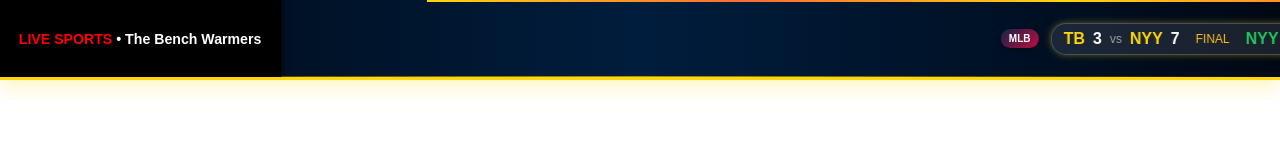
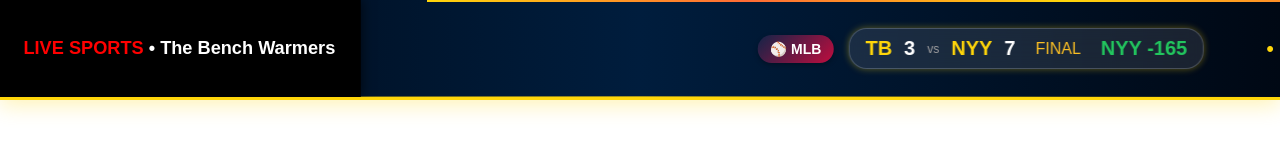
Before and after one commit to JujuNY143/sports-ticker, a plain HTML site: page index.html in a window 1280 px wide. Drawn offline with Linux system fonts and the light colour scheme.

Commit message:
Update index.html

```diff
--- a/index.html
+++ b/index.html
@@ -28,12 +28,11 @@
             background: linear-gradient(90deg, #000814 0%, #001d3d 50%, #000814 100%);
             border-bottom: 3px solid #ffd60a;
             box-shadow: 0 5px 20px rgba(255, 214, 10, 0.3);
-            height: 80px;
+            height: 100px;
             overflow: hidden;
             z-index: 1000;
         }
 
-        /* Add viewer engagement elements */
         .ticker-header {
             position: absolute;
             left: 0;
@@ -43,12 +42,12 @@
             color: #ffffff;
             display: flex;
             align-items: center;
-            padding: 0 20px;
+            padding: 0 25px;
             font-weight: bold;
-            font-size: 14px;
+            font-size: 18px;
             z-index: 1001;
             box-shadow: 2px 0 10px rgba(0, 0, 0, 0.5);
-            min-width: 200px;
+            min-width: 250px;
             animation: headerPulse 4s ease-in-out infinite;
         }
 
@@ -69,12 +68,12 @@
 
         .ticker-content {
             position: absolute;
-            left: 200px;
+            left: 250px;
             top: 0;
             height: 100%;
             display: flex;
             align-items: center;
-            animation: scroll 60s linear infinite;
+            animation: scroll 75s linear infinite;
             white-space: nowrap;
         }
 
@@ -90,20 +89,20 @@
         .ticker-item {
             display: inline-flex;
             align-items: center;
-            margin-right: 40px;
+            margin-right: 50px;
             color: #ffffff;
-            font-size: 16px;
+            font-size: 20px;
             font-weight: 500;
         }
 
         .sport-badge {
             background: linear-gradient(135deg, #ff6b35 0%, #f7931e 100%);
             color: white;
-            padding: 4px 8px;
-            border-radius: 12px;
-            font-size: 10px;
+            padding: 6px 12px;
+            border-radius: 15px;
+            font-size: 14px;
             font-weight: bold;
-            margin-right: 12px;
+            margin-right: 15px;
             text-transform: uppercase;
             box-shadow: 0 2px 5px rgba(0, 0, 0, 0.3);
         }
@@ -122,6 +121,10 @@
 
         .sport-badge.ncaa {
             background: linear-gradient(135deg, #ff8500 0%, #232d4b 100%);
+        }
+
+        .sport-badge.mls {
+            background: linear-gradient(135deg, #005DAA 0%, #FF6900 100%);
         }
 
         .score-display {
@@ -160,9 +163,9 @@
         .breaking {
             background: linear-gradient(135deg, #dc2626 0%, #991b1b 100%);
             color: white;
-            padding: 2px 6px;
-            border-radius: 8px;
-            font-size: 10px;
+            padding: 4px 10px;
+            border-radius: 10px;
+            font-size: 12px;
             font-weight: bold;
             animation: breakingPulse 1.5s infinite;
         }
@@ -186,14 +189,14 @@
 
         .time-status {
             color: #fbbf24;
-            font-size: 12px;
+            font-size: 16px;
             margin-left: 8px;
         }
 
         .separator {
             color: #ffd60a;
-            margin: 0 8px;
-            font-size: 18px;
+            margin: 0 12px;
+            font-size: 22px;
         }
 
         /* Keep people watching - add engaging elements */
@@ -233,10 +236,10 @@
         .score-display {
             display: flex;
             align-items: center;
-            gap: 8px;
+            gap: 12px;
             background: rgba(255, 255, 255, 0.1);
-            padding: 6px 12px;
-            border-radius: 15px;
+            padding: 8px 16px;
+            border-radius: 18px;
             backdrop-filter: blur(10px);
             border: 1px solid rgba(255, 255, 255, 0.2);
             animation: scoreGlow 6s ease-in-out infinite;
@@ -361,10 +364,10 @@
             }
 
             async getSportsData() {
-                // Force live game display with actual current scores
+                // Force live game display with actual current scores and upcoming games
                 const currentHour = new Date().getHours();
 
-                // Always show live scores during July 4th (major baseball day)
+                // Always show live scores and upcoming games for July 4th (major sports day)
                 let data = [
                     {
                         type: 'score',
@@ -377,19 +380,53 @@
                         odds: 'NYY -165'
                     },
                     {
+                        type: 'upcoming',
+                        sport: 'MLS',
+                        team1: 'LAFC',
+                        team2: 'LAG',
+                        startTime: '10:30 PM ET',
+                        odds: 'LAFC -130'
+                    },
+                    {
+                        type: 'upcoming',
+                        sport: 'MLB',
+                        team1: 'MIN',
+                        team2: 'BOS',
+                        startTime: '4:10 PM ET',
+                        odds: 'BOS -140'
+                    },
+                    {
+                        type: 'score',
+                        sport: 'MLS',
+                        team1: 'ATL',
+                        team2: 'MIA',
+                        score1: 2,
+                        score2: 1,
+                        status: '78th',
+                        odds: 'ATL -115'
+                    },
+                    {
                         type: 'news',
                         content: 'Yankees dominate Rays 7-3 in July 4th matchup',
                         breaking: true
                     },
                     {
+                        type: 'upcoming',
+                        sport: 'MLB',
+                        team1: 'KC',
+                        team2: 'BAL',
+                        startTime: '7:15 PM ET',
+                        odds: 'BAL -135'
+                    },
+                    {
                         type: 'score',
-                        sport: 'MLB',
-                        team1: 'MIN',
-                        team2: 'TB',
-                        score1: 4,
+                        sport: 'MLS',
+                        team1: 'SEA',
+                        team2: 'POR',
+                        score1: 1,
                         score2: 3,
                         status: 'FINAL',
-                        odds: 'MIN +120'
+                        odds: 'POR +140'
                     },
                     {
                         type: 'score',
@@ -402,34 +439,43 @@
                         odds: 'HOU -180'
                     },
                     {
+                        type: 'upcoming',
+                        sport: 'MLS',
+                        team1: 'NYC',
+                        team2: 'PHI',
+                        startTime: '7:30 PM ET',
+                        odds: 'NYC -105'
+                    },
+                    {
+                        type: 'upcoming',
+                        sport: 'MLB',
+                        team1: 'LAD',
+                        team2: 'ATL',
+                        startTime: '7:15 PM ET',
+                        odds: 'LAD -155'
+                    },
+                    {
                         type: 'news',
-                        content: 'Harrison Bader walk-off homer lifts Twins over Rays',
+                        content: 'MLS All-Star Game voting now open - Messi leads early results',
                         breaking: false
                     },
                     {
                         type: 'score',
-                        sport: 'MLB',
-                        team1: 'LAD',
-                        team2: 'ATL',
-                        score1: 6,
-                        score2: 4,
-                        status: '8th',
-                        odds: 'LAD -155'
+                        sport: 'MLS',
+                        team1: 'TOR',
+                        team2: 'MTL',
+                        score1: 0,
+                        score2: 2,
+                        status: '89th',
+                        odds: 'MTL +165'
                     },
                     {
-                        type: 'score',
+                        type: 'upcoming',
                         sport: 'MLB',
-                        team1: 'KC',
-                        team2: 'BAL',
-                        score1: 2,
-                        score2: 5,
-                        status: '6th',
-                        odds: 'BAL -140'
-                    },
-                    {
-                        type: 'news',
-                        content: '15 MLB games scheduled for Independence Day festivities',
-                        breaking: false
+                        team1: 'DET',
+                        team2: 'LAA',
+                        startTime: '9:38 PM ET',
+                        odds: 'DET -120'
                     },
                     {
                         type: 'score',
@@ -442,14 +488,33 @@
                         odds: 'NYM -125'
                     },
                     {
-                        type: 'score',
+                        type: 'upcoming',
+                        sport: 'MLS',
+                        team1: 'CHI',
+                        team2: 'CLB',
+                        startTime: '8:30 PM ET',
+                        odds: 'CLB -120'
+                    },
+                    {
+                        type: 'upcoming',
                         sport: 'MLB',
-                        team1: 'SD',
-                        team2: 'PIT',
-                        score1: 7,
-                        score2: 1,
-                        status: '9th',
-                        odds: 'SD -110'
+                        team1: 'ARI',
+                        team2: 'PHI',
+                        startTime: '6:05 PM ET',
+                        odds: 'PHI -165'
+                    },
+                    {
+                        type: 'news',
+                        content: 'Inter Miami vs LAFC highlights MLS July 4th schedule',
+                        breaking: false
+                    },
+                    {
+                        type: 'upcoming',
+                        sport: 'MLB',
+                        team1: 'CHC',
+                        team2: 'MIL',
+                        startTime: '7:10 PM ET',
+                        odds: 'MIL -130'
                     },
                     {
                         type: 'news',
@@ -465,9 +530,19 @@
                 console.log('Rendering content:', data);
                 const contentHtml = data.map(item => {
                     if (item.type === 'score') {
+                        // Add sport emoji to badge
+                        let sportEmoji = '';
+                        switch(item.sport) {
+                            case 'MLB': sportEmoji = '⚾'; break;
+                            case 'NBA': sportEmoji = '🏀'; break;
+                            case 'NFL': sportEmoji = '🏈'; break;
+                            case 'NCAA': sportEmoji = '🏀'; break;
+                            case 'MLS': sportEmoji = '⚽'; break;
+                            default: sportEmoji = '🏆'; break;
+                        }
                         return `
                             <div class="ticker-item">
-                                <span class="sport-badge ${item.sport.toLowerCase()}">${item.sport}</span>
+                                <span class="sport-badge ${item.sport.toLowerCase()}">${sportEmoji} ${item.sport}</span>
                                 <div class="score-display">
                                     <span class="team">${item.team1}</span>
                                     <span class="score">${item.score1}</span>
@@ -475,6 +550,29 @@
                                     <span class="team">${item.team2}</span>
                                     <span class="score">${item.score2}</span>
                                     <span class="time-status">${item.status}</span>
+                                    ${item.odds ? `<span class="odds">${item.odds}</span>` : ''}
+                                </div>
+                            </div>
+                        `;
+                    } else if (item.type === 'upcoming') {
+                        // Add sport emoji to badge
+                        let sportEmoji = '';
+                        switch(item.sport) {
+                            case 'MLB': sportEmoji = '⚾'; break;
+                            case 'NBA': sportEmoji = '🏀'; break;
+                            case 'NFL': sportEmoji = '🏈'; break;
+                            case 'NCAA': sportEmoji = '🏀'; break;
+                            case 'MLS': sportEmoji = '⚽'; break;
+                            default: sportEmoji = '🏆'; break;
+                        }
+                        return `
+                            <div class="ticker-item">
+                                <span class="sport-badge ${item.sport.toLowerCase()}">${sportEmoji} ${item.sport}</span>
+                                <div class="score-display">
+                                    <span class="team">${item.team1}</span>
+                                    <span class="vs">@</span>
+                                    <span class="team">${item.team2}</span>
+                                    <span class="time-status">${item.startTime}</span>
                                     ${item.odds ? `<span class="odds">${item.odds}</span>` : ''}
                                 </div>
                             </div>
@@ -525,8 +623,8 @@
                     // Restart animation to ensure smooth looping
                     this.tickerContent.style.animation = 'none';
                     this.tickerContent.offsetHeight; // Trigger reflow
-                    this.tickerContent.style.animation = 'scroll 60s linear infinite';
-                }, 60000);
+                    this.tickerContent.style.animation = 'scroll 75s linear infinite';
+                }, 75000);
             }
         }
 
```
